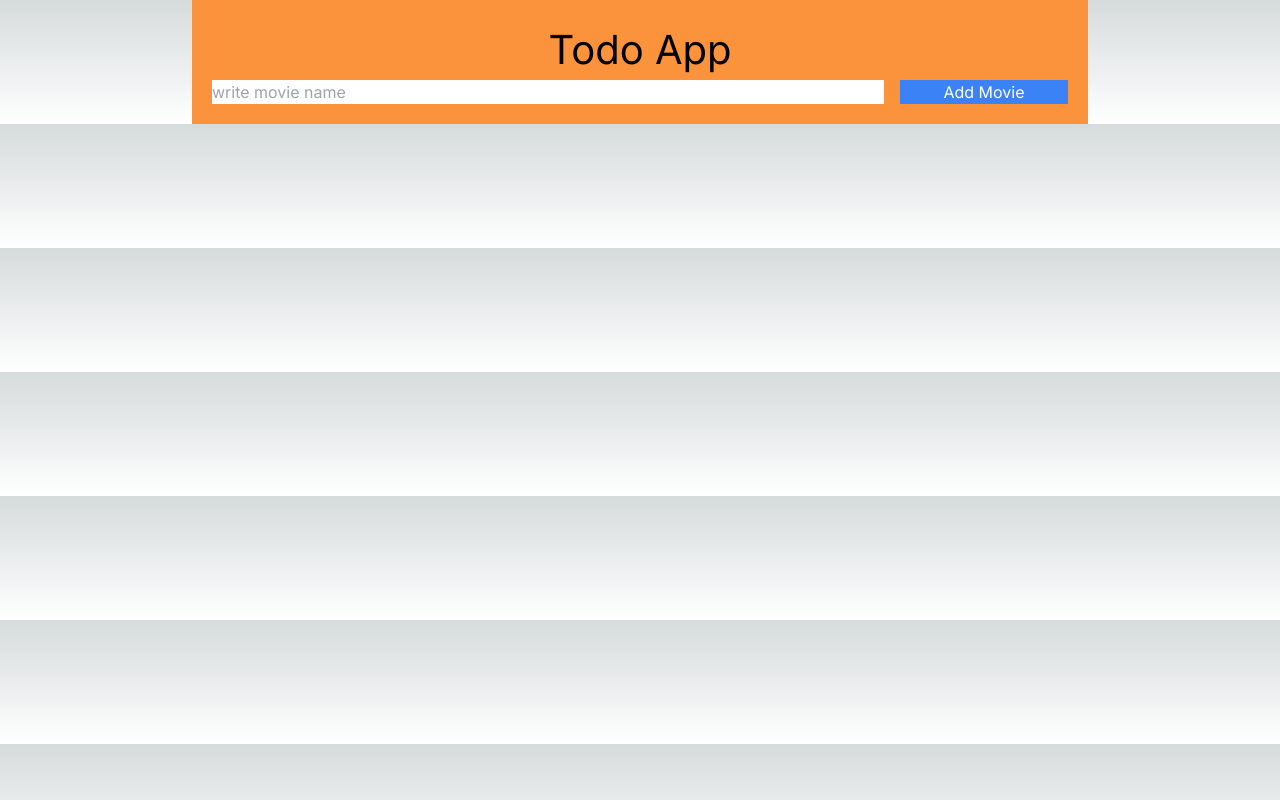
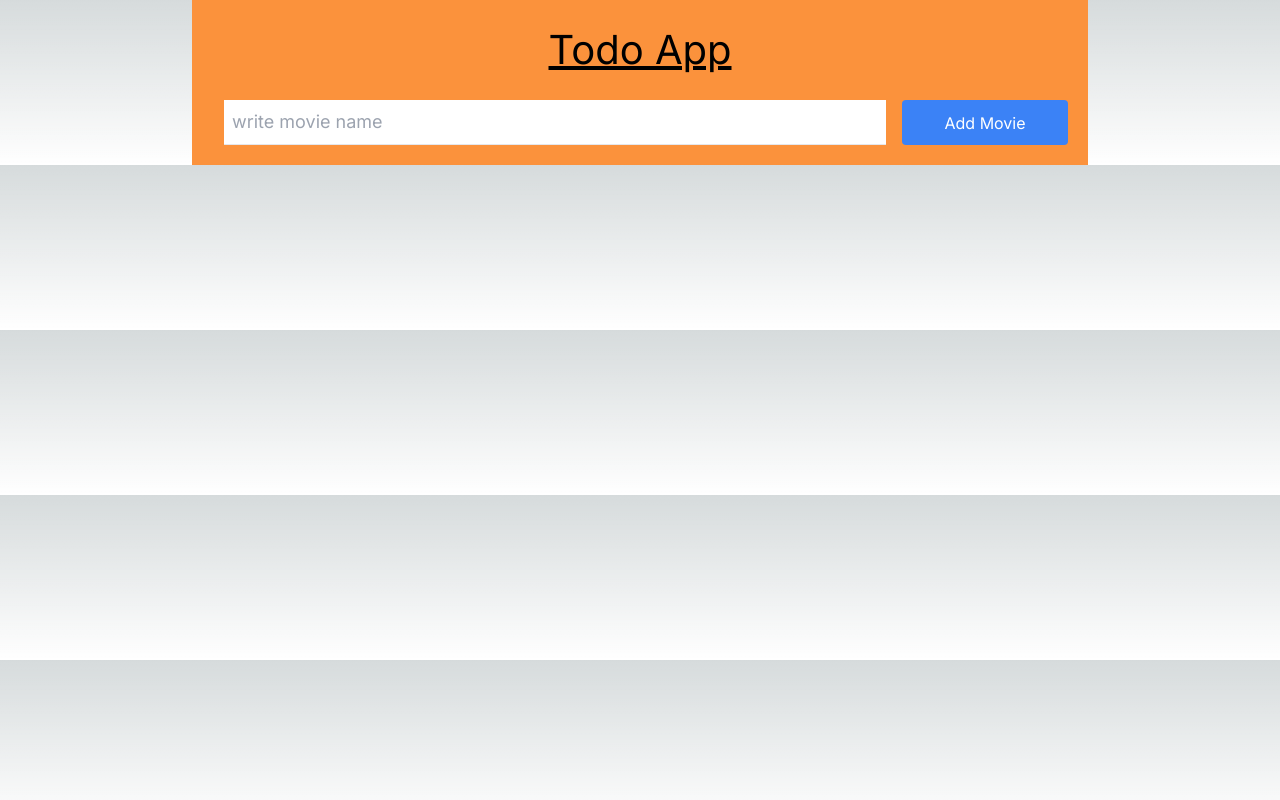
Before and after one commit to ShoomanKhatri/todo-app, a Next.js app: page / in a window 1280 px wide. Built offline with nearby package versions, Linux system fonts and the light colour scheme.

Commit message:
modified

```diff
--- a/src/app/page.tsx
+++ b/src/app/page.tsx
@@ -1,11 +1,16 @@
 export default function Home(){
   return (
+
     <div className="max-w-4xl bg-orange-400 mx-auto p-5">
-        <h1 className="text-center text-[40px]">Todo App</h1>
-        <div className="flex justify-between gap-4">
-          <input type="text" placeholder="write movie name" className="w-[80%]" />
-          <button className="bg-blue-500 w-[20%] text-white">Add Movie</button>
+        <h1 className="text-center text-[40px] underline">Todo App</h1>
+
+        {/* start input div  */}
+        <div className="flex justify-between gap-4 mt-5">
+          <input type="text" placeholder="write movie name" className="w-[80%] p-2 ml-3 text-lg border-b focus:outline-none" />
+          <button className="bg-blue-500 w-[20%] text-white p-2 rounded hover:bg-blue-400">Add Movie</button>
         </div>
+
+        {/* end input div */}
     </div>
   )
 }
```
